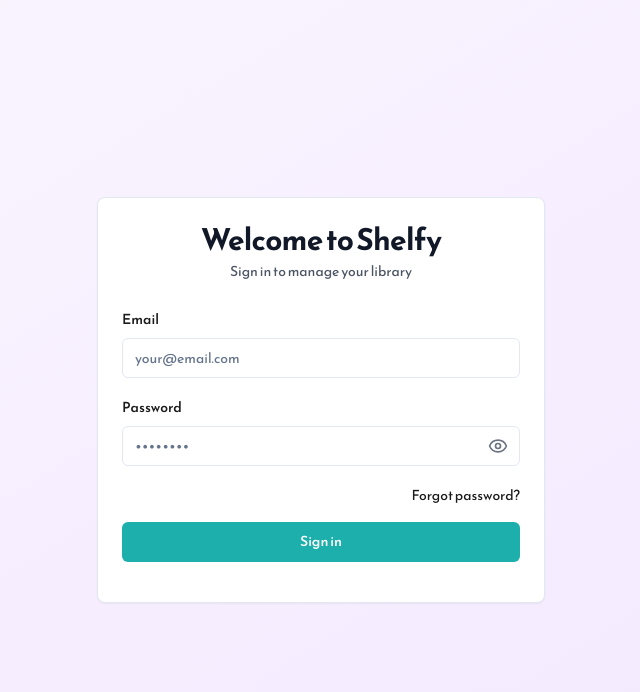
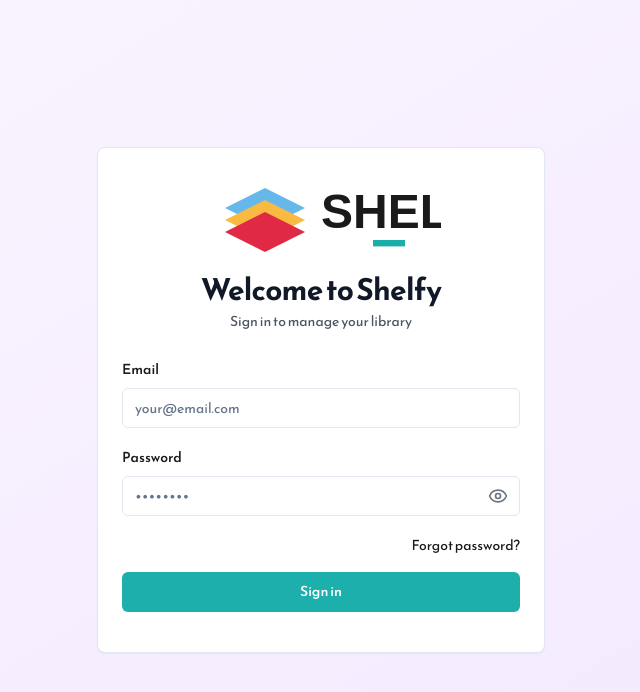
Before and after one commit to Tony-Micheal/shelfy-admin-insight, a React (Vite) app: page /login in a window 1280 px wide. Shown: the top 692 px of the page, without its empty margins (319-959 px from the left). Built offline with nearby package versions, Linux system fonts and the light colour scheme.

Commit message:
Add Shelfy logo to login page
Adds the Shelfy logo to the login page for branding.

```diff
--- a/src/pages/LoginPage.tsx
+++ b/src/pages/LoginPage.tsx
@@ -7,6 +7,7 @@ import { useToast } from "@/components/ui/use-toast";
 import { useState } from 'react';
 import { Eye, EyeOff } from 'lucide-react';
 import LoginHook from './../components/logic/LoginHook';
+import shelfyLogo from '/shelfy-logo.svg';
 
 const LoginPage = () => {
   const [Email, setEmail] = useState('');
@@ -14,6 +15,7 @@ const LoginPage = () => {
   const [showPassword, setShowPassword] = useState(false);
   const { toast } = useToast();
   const [email,pass,emailMessage,passMessage,generalMessage,emailLoginRef,passLoginRef,onChangeEmail,onChangePass,onSubmitLogin,loading,press]=LoginHook();
+
   const handleSubmit = (e: React.FormEvent) => {
     e.preventDefault();
 
@@ -26,7 +28,6 @@ const LoginPage = () => {
       return;
     }
 
-    // Here you would typically handle the login logic
     toast({
       title: "Login Attempt",
       description: "This is a demo. Integration with authentication will be added later.",
@@ -37,6 +38,13 @@ const LoginPage = () => {
     <div className="min-h-screen flex items-center justify-center bg-gradient-to-br from-purple-50 to-purple-100 p-4">
       <Card className="w-full max-w-md">
         <CardHeader className="space-y-1 text-center">
+          <div className="flex justify-center mb-4">
+            <img
+              src={shelfyLogo}
+              alt="Shelfy Logo"
+              className="h-20 w-auto"
+            />
+          </div>
           <CardTitle className="text-3xl font-bold tracking-tight text-gray-900">
             Welcome to Shelfy
           </CardTitle>
```
